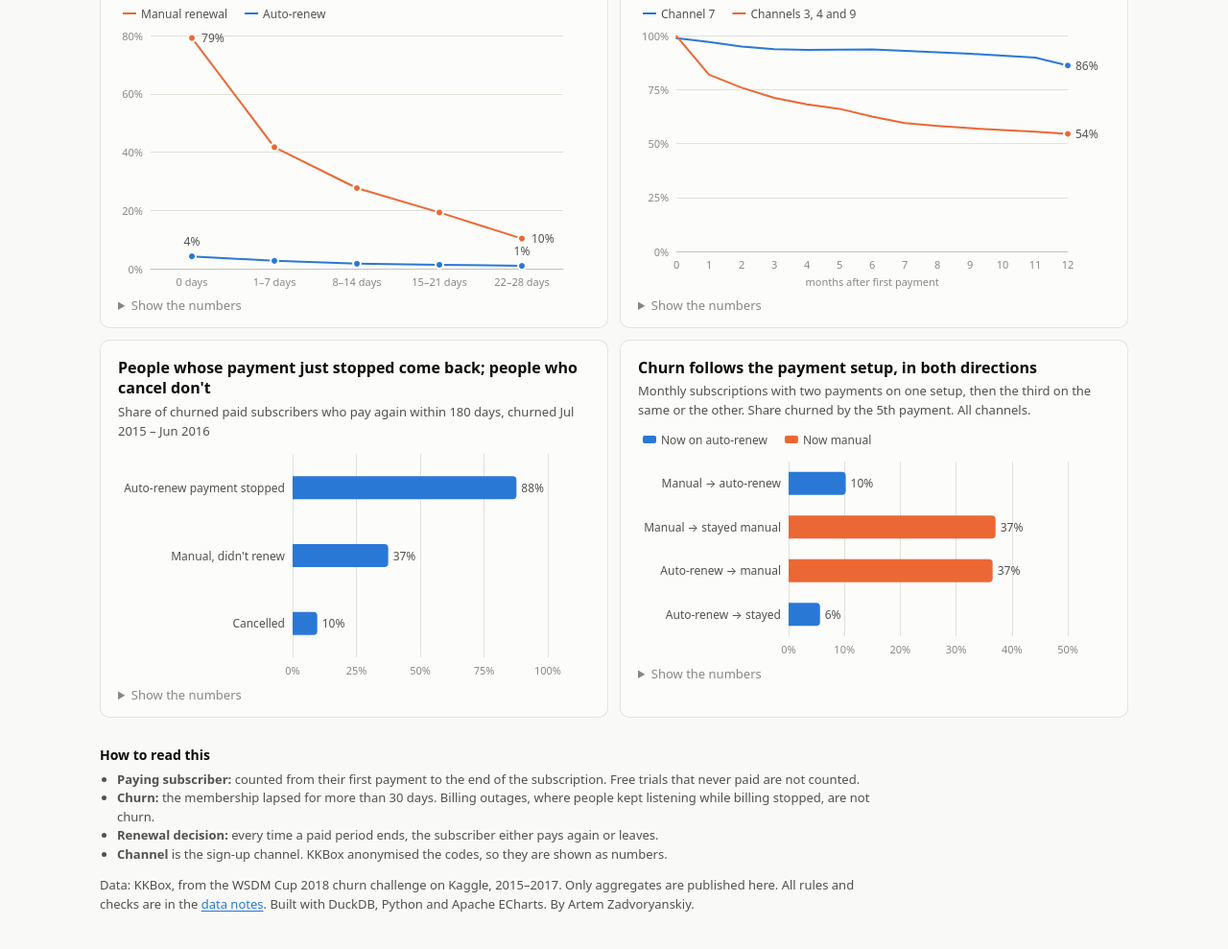
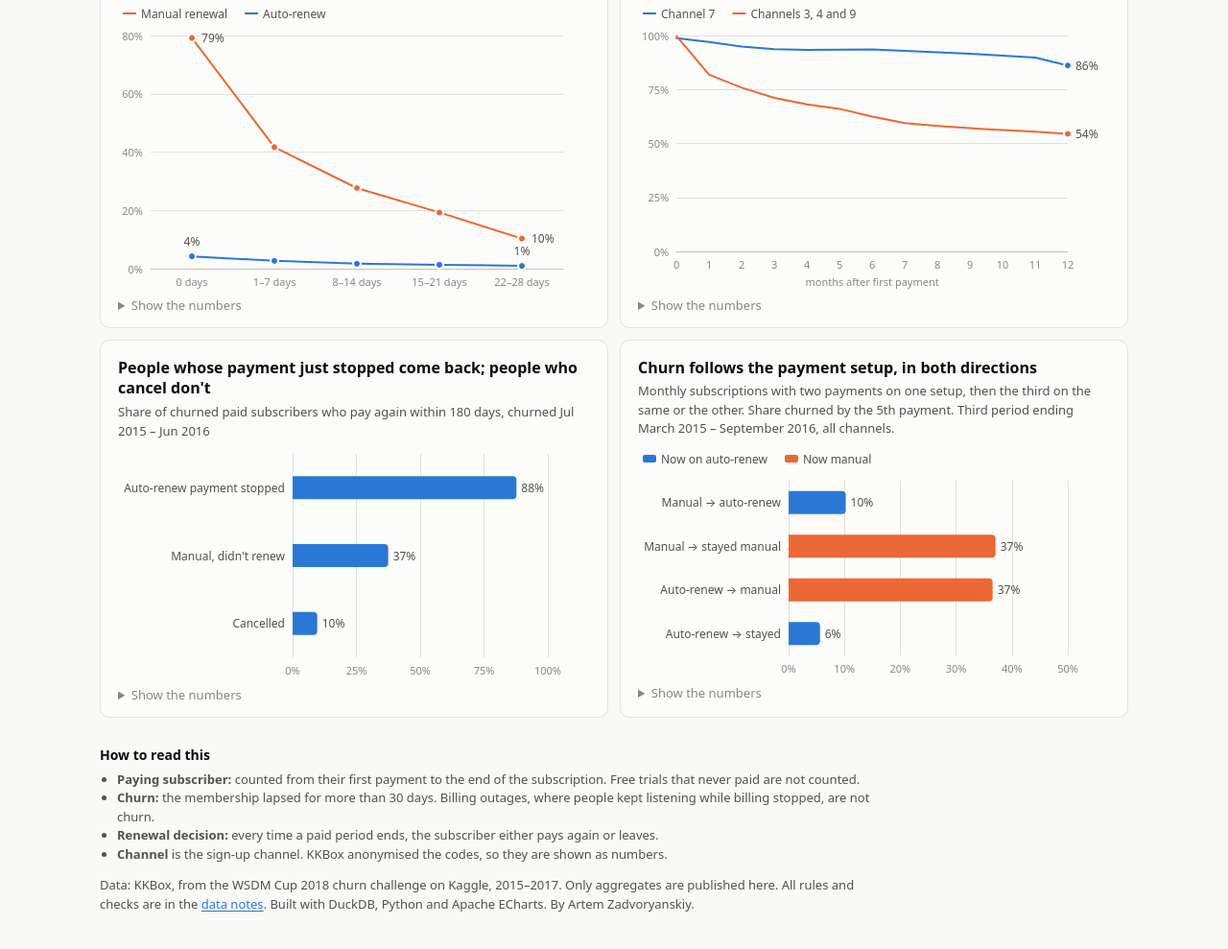
Before and after one commit to azadvoryanskiy/kkbox-subscription-analytics, a plain HTML site: page dashboard/index.html in a window 1280 px wide. Shown: the part 1475-2464 px from the top of the page at 96% size. Drawn offline with nearby package versions, Linux system fonts and the light colour scheme.

Commit message:
Say what period the switcher chart covers
Every other chart on the dashboard states its own window; this one said "all
channels" and stopped. It covers subscriptions whose third payment period ends
March 2015 to September 2016 - late enough that two payments precede it, early
enough that the fifth payment's outcome is still inside the data.

Co-Authored-By: Claude Opus 5 <noreply@anthropic.com>

```diff
--- a/dashboard/index.html
+++ b/dashboard/index.html
@@ -77,7 +77,7 @@
 
     <figure class="card">
       <h2>Churn follows the payment setup, in both directions</h2>
-      <p class="subtitle">Monthly subscriptions with two payments on one setup, then the third on the same or the other. Share churned by the 5th payment. All channels.</p>
+      <p class="subtitle">Monthly subscriptions with two payments on one setup, then the third on the same or the other. Share churned by the 5th payment. Third period ending March 2015 &ndash; September 2016, all channels.</p>
       <div class="chart" id="c-switchers" style="height: 240px"></div>
       <details><summary>Show the numbers</summary><div class="table-wrap" id="tb-switchers"></div></details>
     </figure>
```
